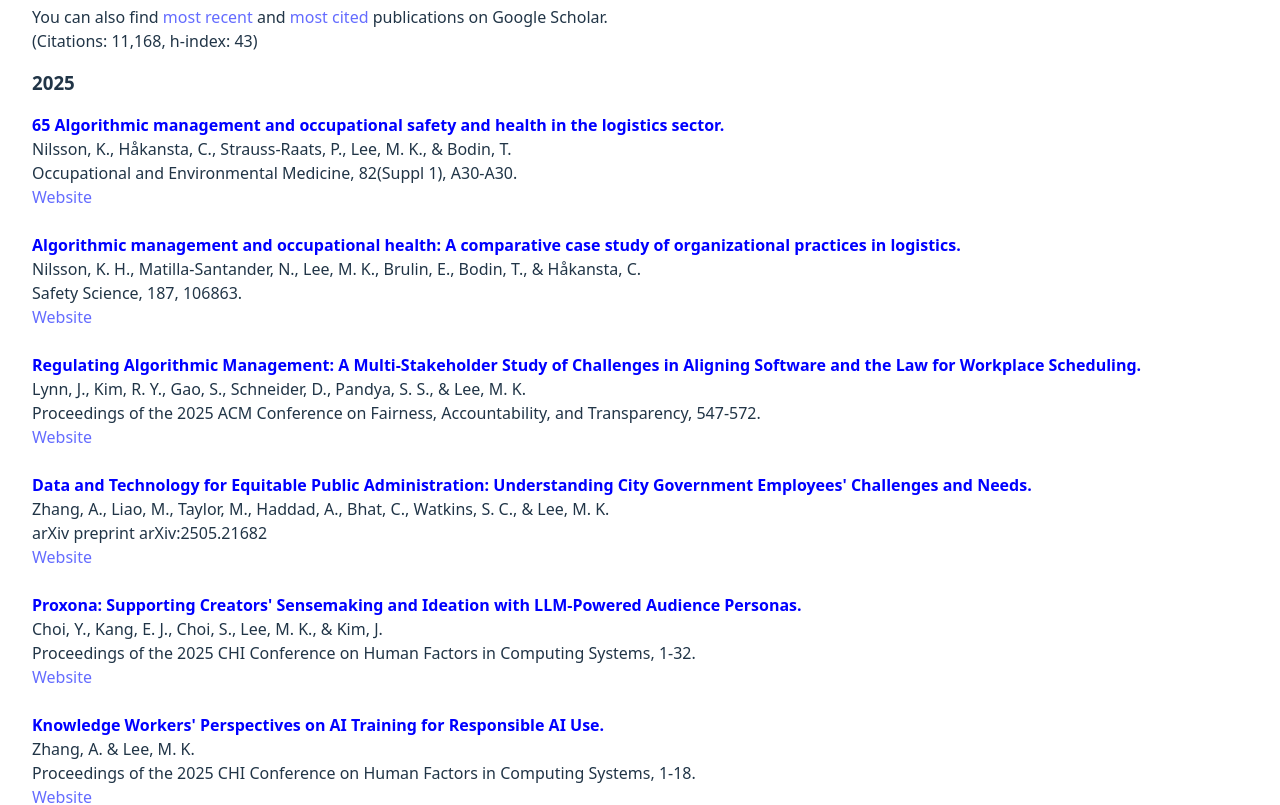
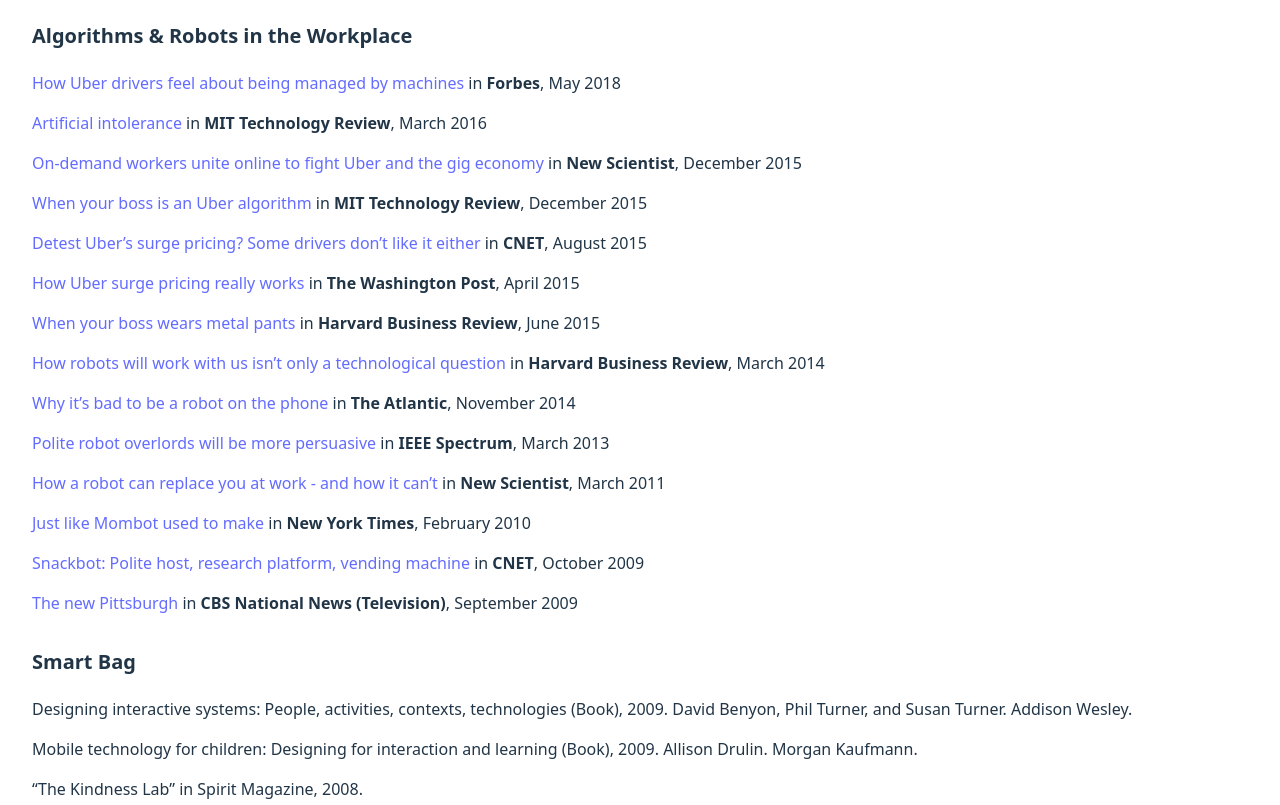
Before and after one commit to l-ohman/minlee.net, a React (Vite) app: page / in a window 1280 px wide. Shown: the part 800-1605 px from the top of the page. Built offline with nearby package versions, Linux system fonts and the light colour scheme.

Commit message:
Press articles

```diff
--- a/src/App.tsx
+++ b/src/App.tsx
@@ -4,6 +4,7 @@
 import Header from "./components/Header";
 import Highlights from "./components/Highlights";
 import News from "./components/News";
+import Press from "./components/Press";
 import Publications from "./components/Publications";
 
 export default function App() {
@@ -20,7 +21,8 @@
         <hr />
 
         {/* <News /> */}
-        <Publications />
+        {/* <Publications /> */}
+        <Press />
       </div>
 
       <Footer />
--- /dev/null
+++ b/src/components/Press/index.tsx
@@ -0,0 +1,31 @@
+import "./press.css";
+import press, { type PressArticle } from "../../data/press";
+import type { ReactNode } from "react";
+
+export default function Press() {
+  return (
+    <>
+      {press.map((pressCategory) => (
+        <div key={pressCategory.name}>
+          <h3 className="press-category">{pressCategory.name}</h3>
+          {pressCategory.articles.map((article) => {
+            if (article && (article as PressArticle).name) {
+              article = article as PressArticle;
+              return (
+                <p className="press-item">
+                  <a target="_blank" href={article.url}>
+                    {article.name}
+                  </a>
+                  {" in "}
+                  <b>{article.publication}</b>, {article.date}
+                </p>
+              );
+            } else {
+              return <p className="press-item">{article as ReactNode}</p>;
+            }
+          })}
+        </div>
+      ))}
+    </>
+  );
+}
--- /dev/null
+++ b/src/components/Press/press.css
@@ -0,0 +1,8 @@
+.press-category {
+  margin-top: 2rem;
+  font-size: 1.25rem;
+}
+
+.press-item {
+  margin: 1rem 0;
+}
--- /dev/null
+++ b/src/data/press.tsx
@@ -0,0 +1,135 @@
+import type { ReactNode } from "react";
+
+export type PressArticle = {
+  name: string;
+  url: string;
+  publication: string;
+  date: string;
+};
+
+export type PressCategory = {
+  name: string;
+  articles: (PressArticle | ReactNode)[];
+};
+
+const press: PressCategory[] = [
+  {
+    name: "Algorithms & Robots in the Workplace",
+    articles: [
+      {
+        name: "How Uber drivers feel about being managed by machines",
+        url: "https://www.forbes.com/sites/adigaskell/2018/05/08/how-do-uber-drivers-feel-about-being-managed-by-machines/#4e74eef16754",
+        publication: "Forbes",
+        date: "May 2018",
+      },
+      {
+        name: "Artificial intolerance",
+        url: "https://www.technologyreview.com/s/600996/artificial-intolerance/",
+        publication: "MIT Technology Review",
+        date: "March 2016",
+      },
+      {
+        name: "On-demand workers unite online to fight Uber and the gig economy",
+        url: "https://www.newscientist.com/article/mg22830512-400-on-demand-workers-unite-online-to-fight-uber-and-the-gig-economy/",
+        publication: "New Scientist",
+        date: "December 2015",
+      },
+      {
+        name: "When your boss is an Uber algorithm",
+        url: "https://www.technologyreview.com/s/543946/when-your-boss-is-an-uber-algorithm/",
+        publication: "MIT Technology Review",
+        date: "December 2015",
+      },
+      {
+        name: "Detest Uber’s surge pricing? Some drivers don’t like it either",
+        url: "https://www.cnet.com/news/detest-ubers-surge-pricing-some-drivers-dont-like-it-either/",
+        publication: "CNET",
+        date: "August 2015",
+      },
+      {
+        name: "How Uber surge pricing really works",
+        url: "https://www.washingtonpost.com/news/wonk/wp/2015/04/17/how-uber-surge-pricing-really-works/?noredirect=on&utm_term=.1eb78103db1c",
+        publication: "The Washington Post",
+        date: "April 2015",
+      },
+      {
+        name: "When your boss wears metal pants",
+        url: "https://hbr.org/2015/06/when-your-boss-wears-metal-pants",
+        publication: "Harvard Business Review",
+        date: "June 2015",
+      },
+      {
+        name: "How robots will work with us isn’t only a technological question",
+        url: "https://hbr.org/2014/03/how-robots-will-work-with-us-isnt-only-a-technological-question",
+        publication: "Harvard Business Review",
+        date: "March 2014",
+      },
+      {
+        name: "Why it’s bad to be a robot on the phone",
+        url: "https://www.theatlantic.com/technology/archive/2014/11/why-its-bad-to-be-a-robot-on-the-phone/382212/",
+        publication: "The Atlantic",
+        date: "November 2014",
+      },
+      {
+        name: "Polite robot overlords will be more persuasive",
+        url: "https://spectrum.ieee.org/robotics/artificial-intelligence/polite-robot-overlords-will-be-more-persuasive",
+        publication: "IEEE Spectrum",
+        date: "March 2013",
+      },
+      {
+        name: "How a robot can replace you at work - and how it can’t",
+        url: "https://www.newscientist.com/article/mg20928055-000-how-a-robot-can-replace-you-at-work-and-how-it-cant/",
+        publication: "New Scientist",
+        date: "March 2011",
+      },
+      {
+        name: "Just like Mombot used to make",
+        url: "https://www.nytimes.com/2010/02/24/dining/24robots.html?scp=2&sq=snackbot&st=cse",
+        publication: "New York Times",
+        date: "February 2010",
+      },
+      {
+        name: "Snackbot: Polite host, research platform, vending machine",
+        url: "https://www.cnet.com/news/snackbot-polite-host-research-platform-vending-machine/",
+        publication: "CNET",
+        date: "October 2009",
+      },
+      {
+        name: "The new Pittsburgh",
+        url: "https://www.cbsnews.com/video/the-new-pittsburgh/",
+        publication: "CBS National News (Television)",
+        date: "September 2009",
+      },
+    ],
+  },
+  {
+    name: "Smart Bag",
+    articles: [
+      <>
+        Designing interactive systems: People, activities, contexts,
+        technologies (Book), 2009. David Benyon, Phil Turner, and Susan Turner.
+        Addison Wesley.
+      </>,
+
+      <>
+        Mobile technology for children: Designing for interaction and learning
+        (Book), 2009. Allison Drulin. Morgan Kaufmann.
+      </>,
+
+      <>“The Kindness Lab” in Spirit Magazine, 2008.</>,
+    ],
+  },
+  {
+    name: "Speed Dating Method",
+    articles: [
+      <>
+        {" "}
+        Universal methods of design: 100 ways to research complex problems,
+        develop innovative ideas, and design effective solutions (Book), 2012.
+        Bruce Hanington, Bella Martin. Rockport Publishers.
+      </>,
+    ],
+  },
+];
+
+export default press;
```
